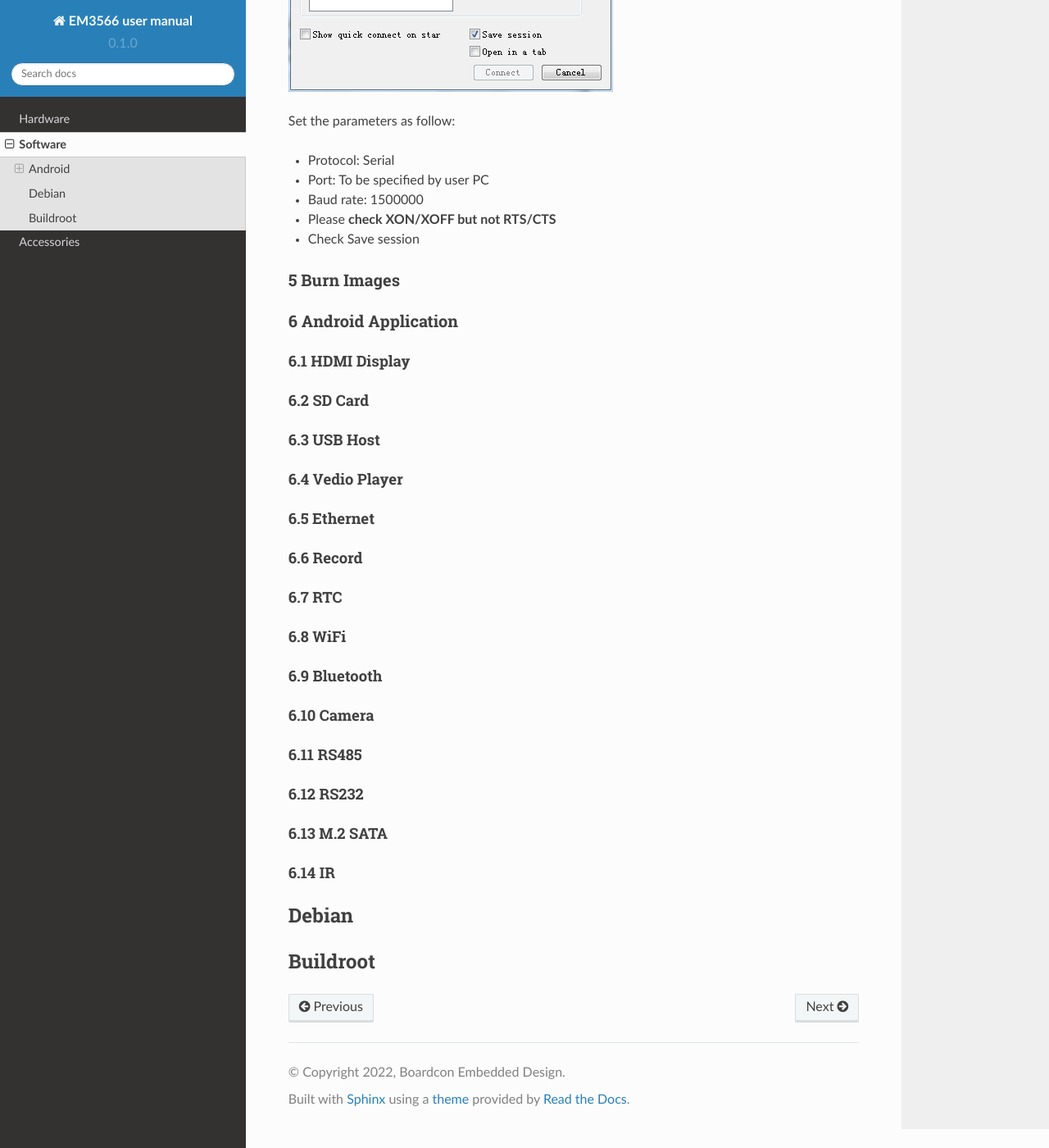
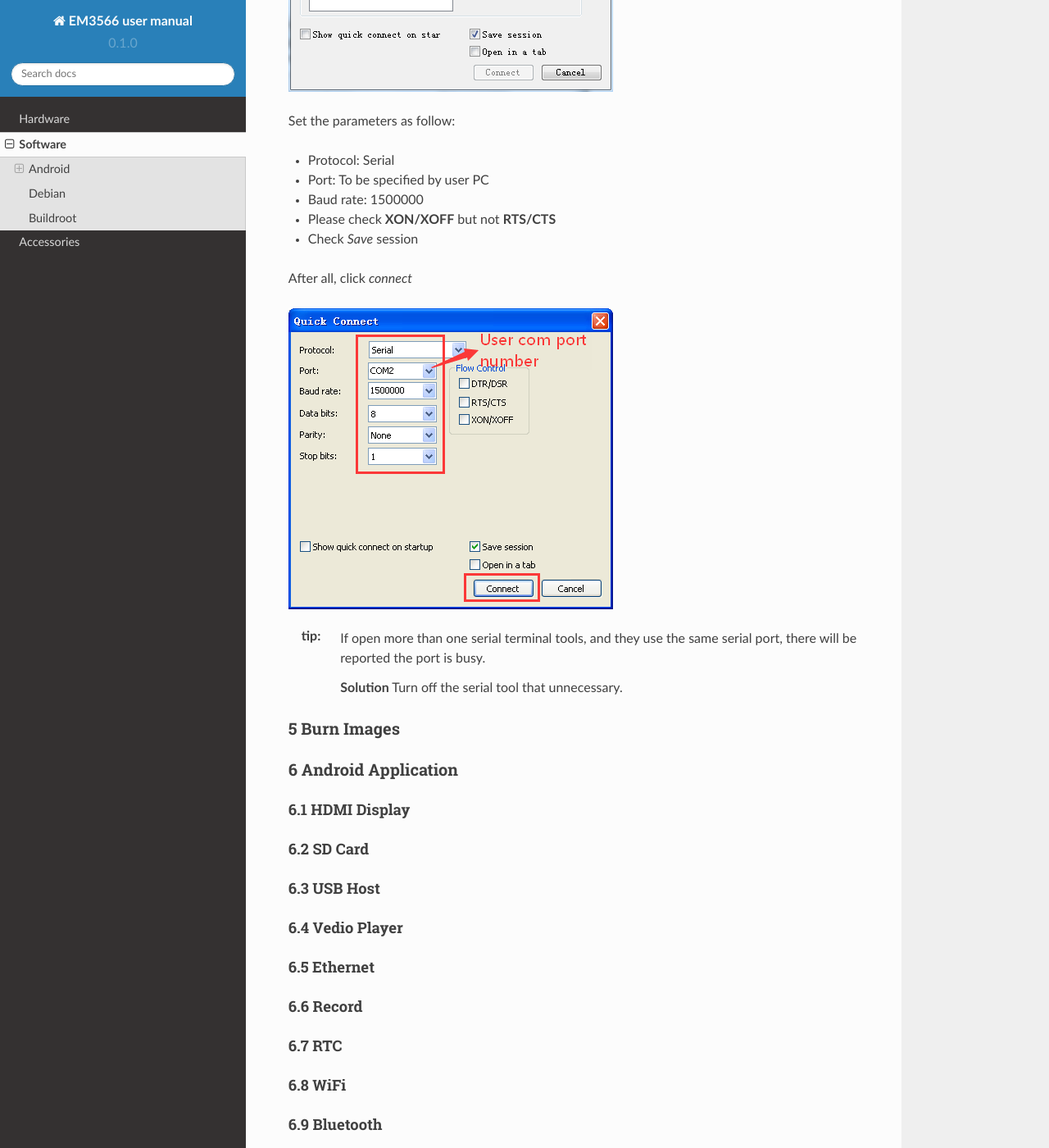
Before and after one commit to boardcon/EM3566, a Sphinx documentation site: the page built from docs/source/software.rst, in a window 1280 px wide and 1400 px high, scrolled down 9529 px. Shown: the whole window at 82% size. Built offline with Sphinx 7.4.7 and the Read the Docs theme 2.0.0, drawn with Linux system fonts in a browser that asks for light colours; some of the changed text lies outside the part shown.

Commit message:
Update software.rst

```diff
--- a/docs/source/software.rst
+++ b/docs/source/software.rst
@@ -251,7 +251,7 @@ After the installation is complete in *Computer Management* can see the followin
 """""""""""""""""""""""""""""""""
 
 The serial terminal **SecureCRT** is used for debugging. It can be used directly after decompression.
-Open **SecureCRT.exe** after copy to PC path :file:`tools/windows/SecureCRT.exe`, then click the icon Quick Connect to config
+Open **SecureCRT.exe** after copy to PC path :file:`tools/windows/SecureCRT.exe`, then click the icon *Quick Connect* to config
 
 .. figure:: ./image/EM3566_SBC_Android11_figure_24.png
    :alt: SecureCRT UI
@@ -264,8 +264,18 @@ Set the parameters as follow:
 - Protocol: Serial
 - Port: To be specified by user PC
 - Baud rate: 1500000
-- Please **check XON/XOFF but not RTS/CTS**
-- Check Save session
+- Please check **XON/XOFF** but not **RTS/CTS**
+- Check *Save* session
+
+After all, click *connect*
+
+.. figure:: ./image/EM3566_SBC_Android11_figure_26.png
+   :alt: Connect Serial
+
+:tip: If open more than one serial terminal tools, and they use the same serial port, there will be reported the port is busy.
+
+ **Solution** Turn off the serial tool that unnecessary.
+
 
 
 5 Burn Images
```
